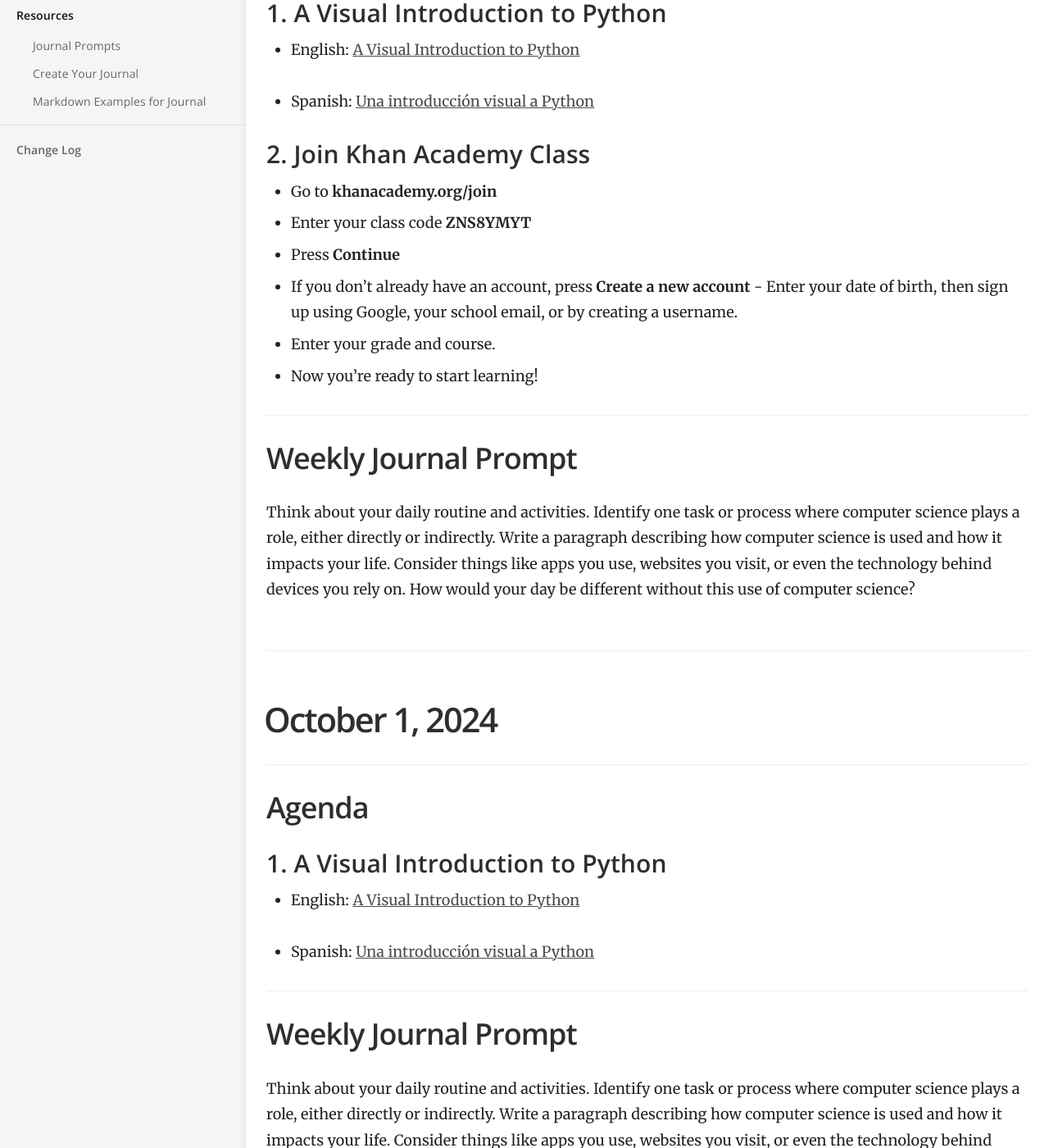
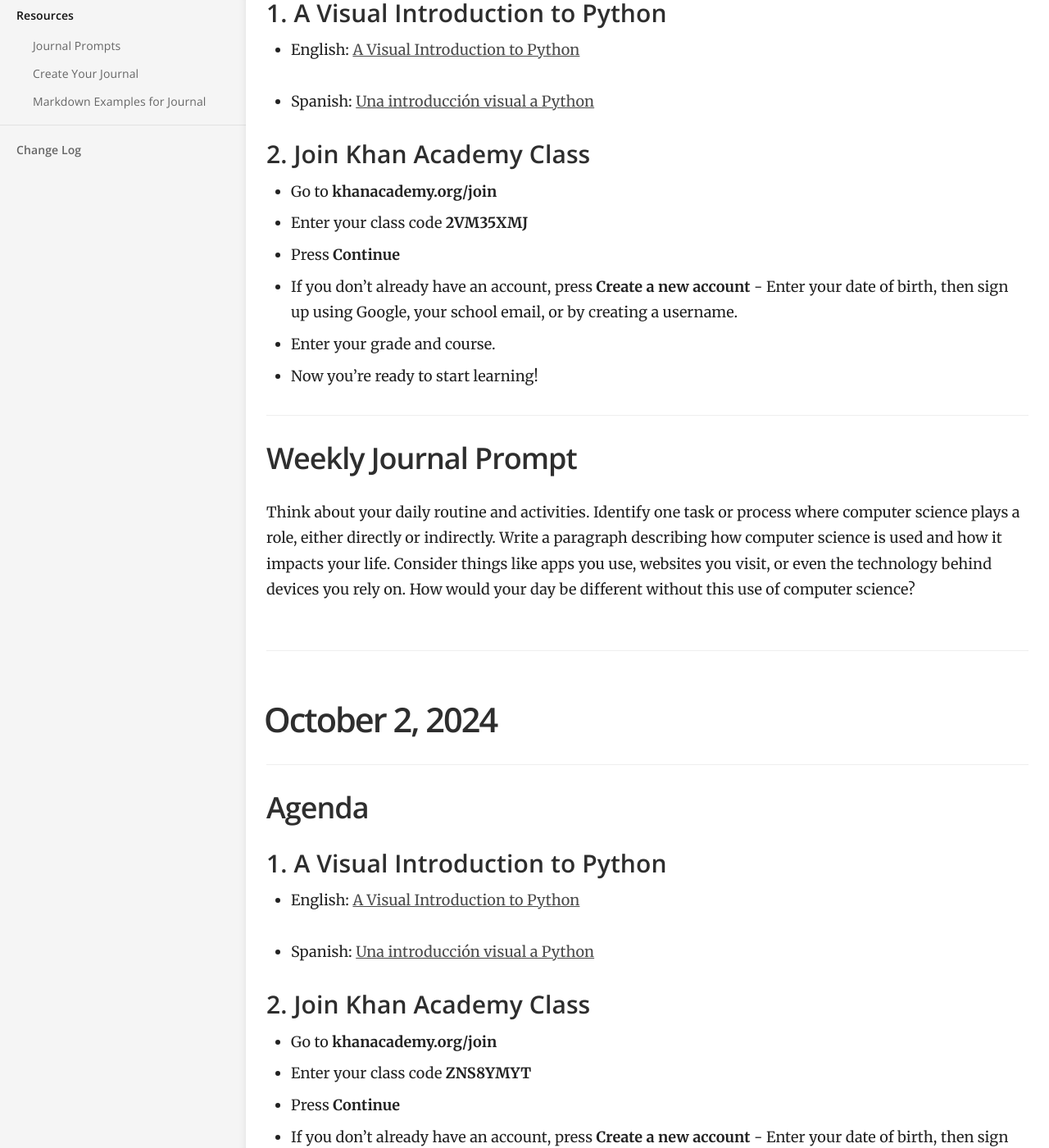
Before and after one commit to mswhitby/classroom, a Jekyll site: the page built from _docs/classes/3rd.md, in a window 1280 px wide and 1400 px high, scrolled down 460 px. Shown: the whole window at 82% size. Built offline with Jekyll 4.4.1, drawn with Linux system fonts in a browser that asks for light colours.

Commit message:
Updated lessons

```diff
--- a/_docs/classes/3rd.md
+++ b/_docs/classes/3rd.md
@@ -4,6 +4,31 @@ subtitle: Fundamentals of Computer Science
 category: Classes
 order: 2
 ---
+
+# October 2, 2024
+
+## Agenda
+
+### 1. A Visual Introduction to Python
+
+- English: [A Visual Introduction to Python](https://hourofpython.trinket.io/a-visual-introduction-to-python#/welcome/an-hour-of-code)
+
+- Spanish: [Una introducción visual a Python](https://hourofpython.com/una-introduccion-visual-a-python/index.html)
+
+### 2. Join Khan Academy Class
+
+- Go to **khanacademy.org/join**
+- Enter your class code **2VM35XMJ**
+- Press **Continue**
+- If you don’t already have an account, press **Create a new account** - Enter your date of birth, then sign up using Google, your school email, or by creating a username.
+- Enter your grade and course.
+- Now you’re ready to start learning!
+
+## Weekly Journal Prompt
+
+Think about your daily routine and activities. Identify one task or process where computer science plays a role, either directly or indirectly. Write a paragraph describing how computer science is used and how it impacts your life. Consider things like apps you use, websites you visit, or even the technology behind devices you rely on. How would your day be different without this use of computer science?
+
+----
 
 # October 2, 2024
 
```
